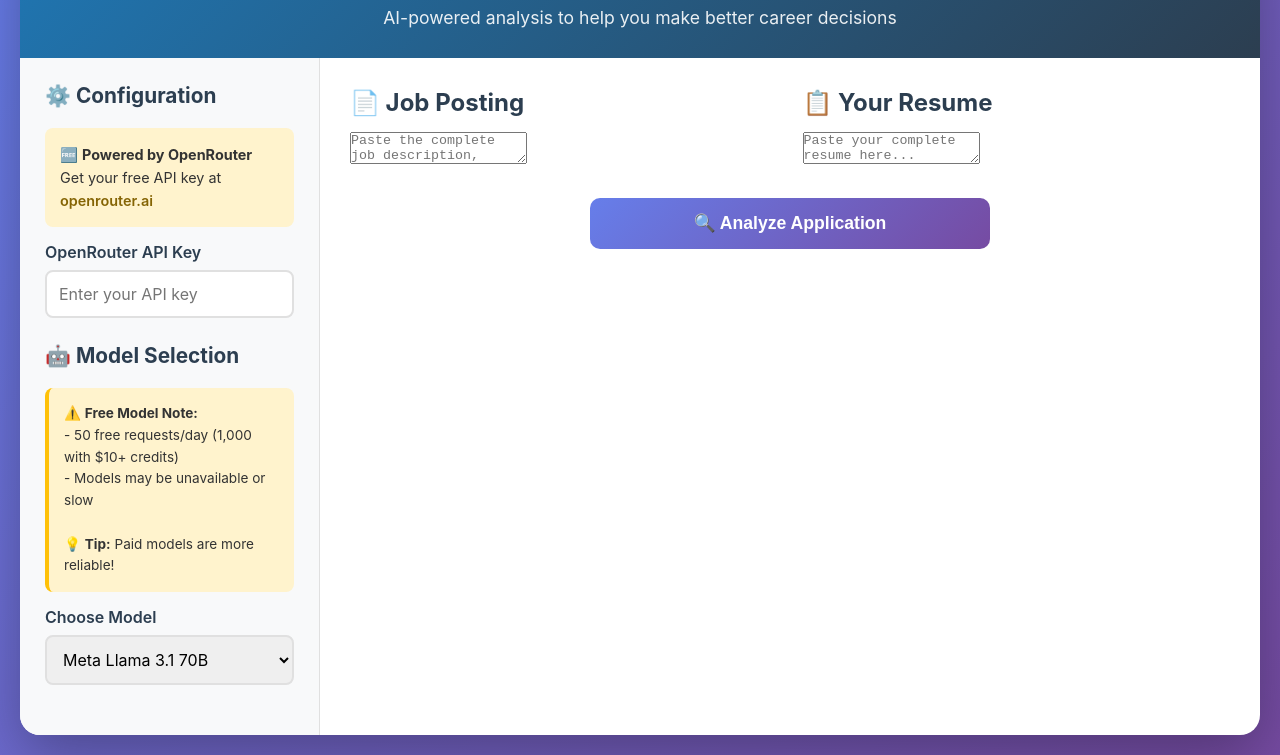
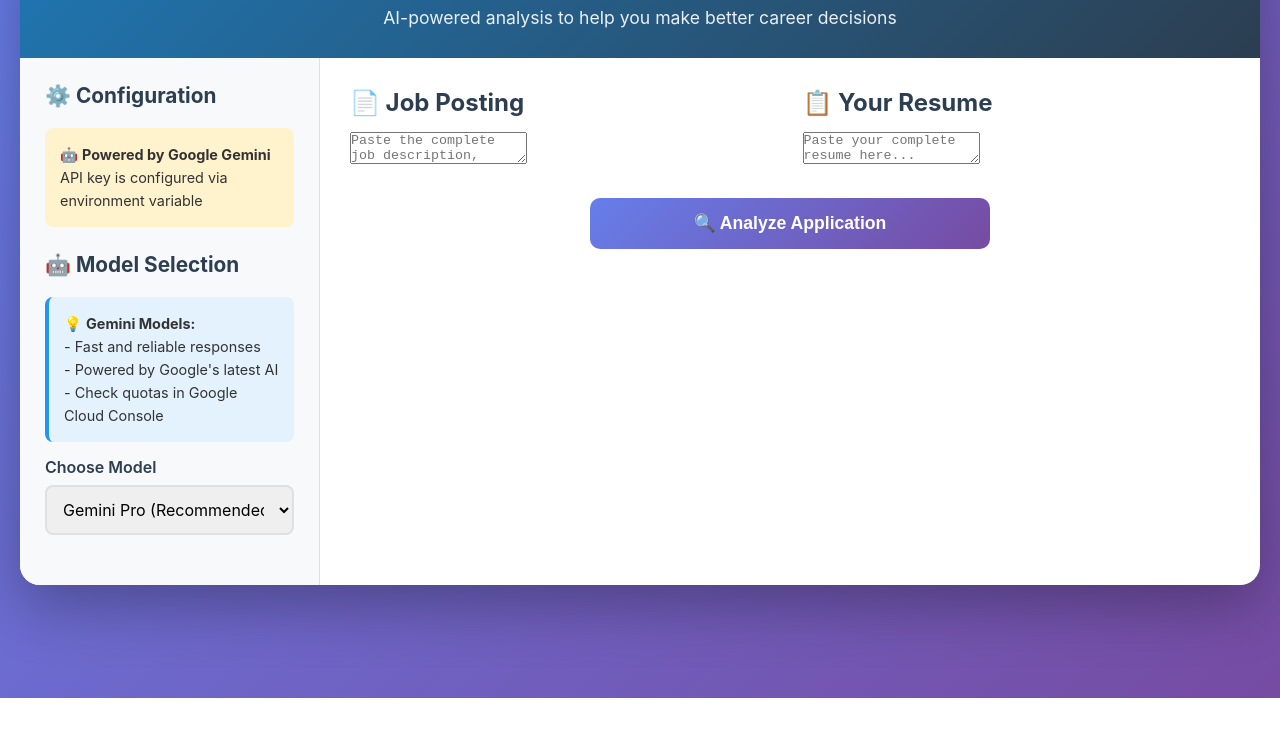
Before and after one commit to adityaraj079/cursor-proj, a plain HTML site: page index.html in a window 1280 px wide. Shown: the part 102-857 px from the top of the page. After the commit the page ends 800 px from the top, so only its background shows below. Drawn offline with Linux system fonts and the light colour scheme.

Commit message:
Migrate from OpenRouter to Google Gemini API and remove API key input
- Replace OpenRouter/OpenAI client with direct Gemini API calls using requests
- Update frontend to use Gemini models (gemini-pro, gemini-1.5-pro, gemini-1.5-flash)
- Remove API key input box - now uses GEMINI_API_KEY environment variable only
- Update error handling for Gemini-specific error codes
- Add GEMINI_MIGRATION.md documentation
- Update requirements.txt: replace openai with requests

```diff
--- a/index.html
+++ b/index.html
@@ -282,42 +282,26 @@
 
                 <div class="sidebar-section">
                     <div class="info-box">
-                        🆓 <strong>Powered by OpenRouter</strong><br>
-                        Get your free API key at <a href="https://openrouter.ai" target="_blank">openrouter.ai</a>
-                    </div>
-
-                    <div class="form-group">
-                        <label for="apiKey">OpenRouter API Key</label>
-                        <input type="password" id="apiKey" placeholder="Enter your API key">
+                        🤖 <strong>Powered by Google Gemini</strong><br>
+                        API key is configured via environment variable
                     </div>
                 </div>
 
                 <div class="sidebar-section">
                     <h2>🤖 Model Selection</h2>
-                    <div class="warning-box">
-                        ⚠️ <strong>Free Model Note:</strong><br>
-                        - 50 free requests/day (1,000 with $10+ credits)<br>
-                        - Models may be unavailable or slow<br><br>
-                        💡 <strong>Tip:</strong> Paid models are more reliable!
+                    <div class="info-box" style="background: #e3f2fd; border-left: 4px solid #2196f3;">
+                        💡 <strong>Gemini Models:</strong><br>
+                        - Fast and reliable responses<br>
+                        - Powered by Google's latest AI<br>
+                        - Check quotas in Google Cloud Console
                     </div>
 
                     <div class="form-group">
                         <label for="model">Choose Model</label>
                         <select id="model">
-                            <option value="meta-llama/llama-3.1-8b-instruct:free">Meta Llama 3.1 8B (Free) ⚠️</option>
-                            <option value="meta-llama/llama-3.2-3b-instruct:free">Meta Llama 3.2 3B (Free) ⚠️</option>
-                            <option value="mistralai/mistral-7b-instruct:free">Mistral 7B (Free) ⚠️</option>
-                            <option value="google/gemma-2b-it:free">Google Gemma 2B (Free) ⚠️</option>
-                            <option value="qwen/qwen-2.5-7b-instruct:free">Qwen 2.5 7B (Free) ⚠️</option>
-                            <optgroup label="Paid Models (More Reliable)">
-                                <option value="meta-llama/llama-3.1-70b-instruct" selected>Meta Llama 3.1 70B</option>
-                                <option value="meta-llama/llama-3.1-8b-instruct">Meta Llama 3.1 8B (Paid)</option>
-                                <option value="mistralai/mistral-large">Mistral Large</option>
-                                <option value="mistralai/mistral-7b-instruct">Mistral 7B (Paid)</option>
-                                <option value="anthropic/claude-3.5-sonnet">Anthropic Claude 3.5 Sonnet</option>
-                                <option value="anthropic/claude-3-opus">Anthropic Claude 3 Opus</option>
-                                <option value="google/gemini-pro">Google Gemini Pro</option>
-                            </optgroup>
+                            <option value="gemini-pro" selected>Gemini Pro (Recommended)</option>
+                            <option value="gemini-1.5-pro">Gemini 1.5 Pro (Latest)</option>
+                            <option value="gemini-1.5-flash">Gemini 1.5 Flash (Fast)</option>
                         </select>
                     </div>
                 </div>
@@ -359,7 +343,6 @@
         async function analyzeApplication() {
             const jobPosting = document.getElementById('jobPosting').value.trim();
             const resume = document.getElementById('resume').value.trim();
-            const apiKey = document.getElementById('apiKey').value.trim();
             const model = document.getElementById('model').value;
 
             // Hide previous results and errors
@@ -369,11 +352,6 @@
             // Validation
             if (!jobPosting || !resume) {
                 showError('⚠️ Please provide both job posting and resume to analyze.');
-                return;
-            }
-
-            if (!apiKey) {
-                showError('⚠️ Please provide your OpenRouter API key. Get a free key at <a href="https://openrouter.ai" target="_blank">openrouter.ai</a>');
                 return;
             }
 
@@ -390,8 +368,7 @@
                     body: JSON.stringify({
                         job_posting: jobPosting,
                         resume: resume,
-                        model: model,
-                        api_key: apiKey
+                        model: model
                     })
                 });
 
```
Also changed, not shown: requirements.txt, 3 other files.
